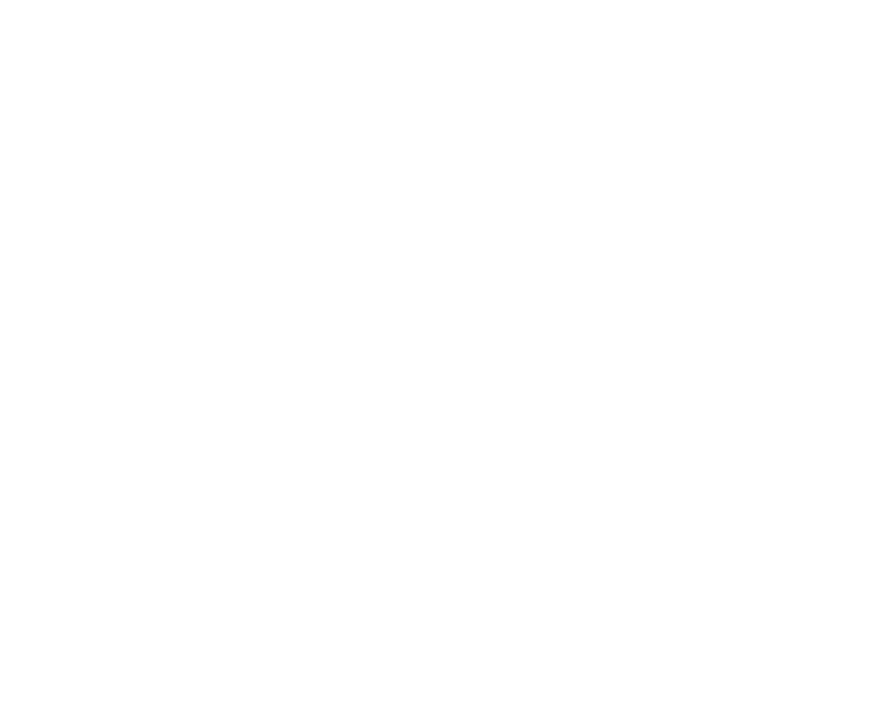
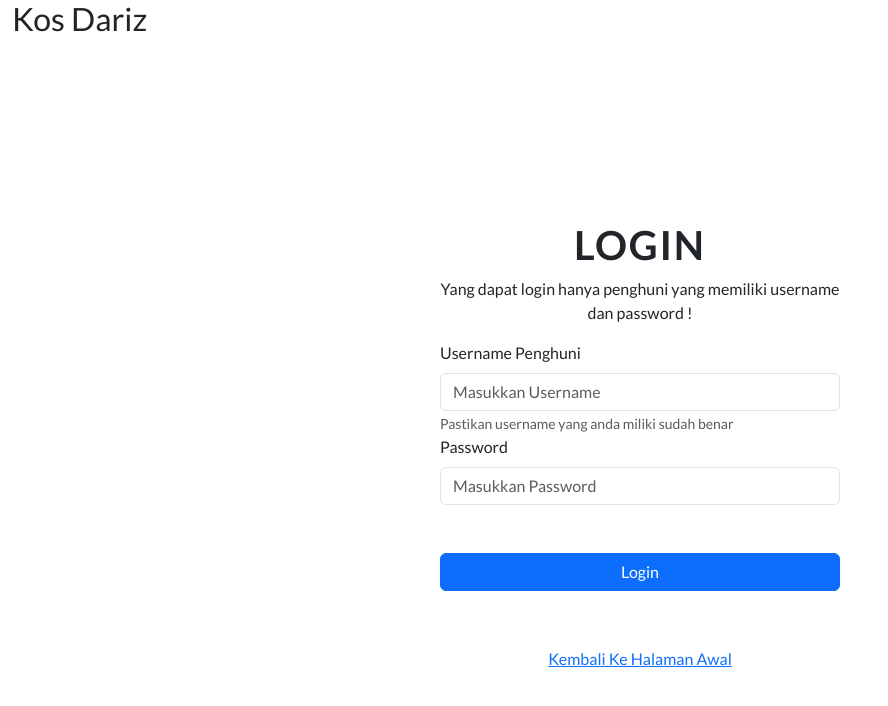
Before and after one commit to Dapoodap/FE_Skripsi, a React (Vite) app: page /login in a window 1280 px wide. Before the commit this address had no page. Shown: the top 706 px of the page, without its empty margins (0-888 px from the left). Built offline with nearby package versions, Linux system fonts and the light colour scheme; a web font is replaced by a local one.

Commit message:
add katalog page and login

```diff
--- a/src/App.jsx
+++ b/src/App.jsx
@@ -5,6 +5,7 @@
 import About from './pages/About';
 import Roomcatalog from './pages/Roomcatalog';
 import Contact from './pages/Contact';
+import Loginpage from './pages/Loginpage';
 function App() {
 
   return (
@@ -14,6 +15,7 @@
     <Route path='/about' element={<About/>}/>
     <Route path='/room' element={<Roomcatalog/>}/>
     <Route path='/contact' element={<Contact/>}/>
+    <Route path='/login' element={<Loginpage/>}/> {/*  */}
    </Routes>
    </>
   )
--- /dev/null
+++ b/src/components/Cardroomcatalog.jsx
@@ -0,0 +1,52 @@
+import { Badge, Button, Card, Col, Container, Row } from "react-bootstrap";
+import gbr from "../assets/kos.jpg";
+
+function Cardroomcatalog() {
+  return (
+    <>
+      <Container
+        style={{
+          display: "flex",
+          flexDirection: "column",
+          gap: "24px",
+          alignItems: "center",
+        }}
+      >
+
+    <Card style={{ maxWidth: '900px', height: 'fit-content' }} className="mx-0">
+      <Row  className="align-items-center flex-column flex-md-row mx-0">
+        <Col xs={12} md={6} lg={4}>
+          <Card.Img
+            variant="top"
+            src={gbr}
+            alt="Card Image"
+            style={{ height: '240px', objectFit: 'cover' }}
+          />
+        </Col>
+        <Col xs={12} md={6} lg={8} className="position-relative" >
+          <Card.Body >
+            <Card.Title style={{ fontSize:'30px',fontWeight:'600',letterSpacing:'0.2px',width:'65%'}}>Kamar Tipe Eksklusif No 1</Card.Title>
+            <Card.Text style={{ fontSize:'15px',fontWeight:'400',letterSpacing:'0.26px'}}>
+                    This is a simple card with an image on the left and description
+                    in the middle. Adjust the content as needed. This is a simple card with an image on the left and description
+                    in the middle. Adjust the content as needed.
+            </Card.Text>
+            <strong>Rp.1.200.000/Bulan</strong>
+            <br />
+            <br />
+            <Button variant="info">Book Now</Button>
+          </Card.Body>
+          <div className="position-absolute top-0 end-0 p-3">
+            <Badge bg="warning">4.5 Stars</Badge>
+          </div>
+
+        </Col>
+
+      </Row>
+    </Card>
+      </Container>
+    </>
+  );
+}
+
+export default Cardroomcatalog;
--- a/src/components/Cardvis.jsx
+++ b/src/components/Cardvis.jsx
@@ -34,6 +34,7 @@
             <Card.Text>
               <p>Lorem ipsum dolor sit amet, consectetur adipisicing elit. Laborum et accusamus minima necessitatibus, at magnam ea delectus expedita quae temporibus!</p>
             </Card.Text>
+
           </Card.Body>
           <Card.Img variant="bottom" src={gbr3} style={{border:'2px solid black',bottom:'0'}} className="img-fluid" />
         </Card>
--- a/src/components/Navigation.jsx
+++ b/src/components/Navigation.jsx
@@ -4,9 +4,14 @@
 import Nav from 'react-bootstrap/Nav';
 import Navbar from 'react-bootstrap/Navbar';
 import '../App.css'
-import { Link } from 'react-router-dom';
+import { Link, useNavigate } from 'react-router-dom';
+
 
 function Navigation() {
+  const navigate = useNavigate()
+  const loginFunc = () =>{
+    navigate('/login')
+  }
   return (
     <Navbar expand="lg" className="bg-body-tertiary" style={{padding : '25px'}}>
     <Container fluid>
@@ -25,7 +30,7 @@
             <Nav.Link id='listNav' ><Link style={{ textDecoration:'none',color:'#24AB70',fontSize:'23px' }} to={'/contact'}>Kontak</Link></Nav.Link>
 
         </Nav>
-        <Button id='BtnLogin' style={{ width:'200px',borderRadius:'30px',backgroundColor:'white',border:'1px solid black',color:'black',fontSize:'20px'}}>Login</Button>
+        <Button id='BtnLogin' onClick={loginFunc} style={{ width:'200px',borderRadius:'30px',backgroundColor:'white',border:'1px solid black',color:'black',fontSize:'20px'}}>Login</Button>
       </Navbar.Collapse>
     </Container>
   </Navbar>
--- /dev/null
+++ b/src/pages/Loginpage.jsx
@@ -0,0 +1,40 @@
+
+import { Button, Container, Form} from 'react-bootstrap'
+
+function Loginpage() {
+  return (
+    <>
+    <Container fluid>
+        <h2>Kos Dariz</h2>
+    </Container>
+    <Container className="d-flex align-items-center justify-content-center" style={{ minHeight: '100vh' }}>
+      <div className="w-100" style={{ maxWidth: '400px' }}>
+        <h1 className='text-center' style={{ fontWeight:'600',letterSpacing:'1.8px' }}>LOGIN</h1>
+        <p className='text-center'>Yang dapat login hanya penghuni yang memiliki username dan password !</p>
+        <Form>
+          <Form.Group controlId="formBasicEmail">
+            <Form.Label>Username Penghuni</Form.Label>
+            <Form.Control type="username" placeholder="Masukkan Username" />
+            <Form.Text className="text-muted">
+              Pastikan username yang anda miliki sudah benar
+            </Form.Text>
+          </Form.Group>
+
+          <Form.Group controlId="formBasicPassword">
+            <Form.Label>Password</Form.Label>
+            <Form.Control type="password" placeholder="Masukkan Password" />
+          </Form.Group>
+          <Button className='my-5' style={{ width:'100%' }} variant="primary" type="submit">
+            Login
+          </Button>
+        </Form>
+        <div className="mt-2 text-center">
+           <a href="/"> Kembali Ke Halaman Awal</a>
+        </div>
+      </div>
+    </Container>
+    </>
+  )
+}
+
+export default Loginpage
--- a/src/pages/Roomcatalog.jsx
+++ b/src/pages/Roomcatalog.jsx
@@ -1,10 +1,18 @@
+import {Container } from "react-bootstrap"
 import Navigation from "../components/Navigation"
+import kos from '../assets/kos2.jpeg'
+import Cardroomcatalog from "../components/Cardroomcatalog"
 
 function Roomcatalog() {
   return (
     <>
     <Navigation/>
-    <h1>Room</h1>
+    <Container fluid style={{ backgroundImage: `url(${kos})`,maxWidth:'100%',height:'400px',backgroundSize:'cover',backgroundRepeat:'no-repeat',position:'relative',backgroundPosition:'center center',zIndex:'-2',display:'flex',justifyContent:'center',alignItems:'center',backgroundAttachment:'',marginBottom:'100px'}} >
+      <div className="mask" style={{ position:'absolute',backgroundColor:'#ECE3CE',width:'100%',height:'100%',left:'0',top:'0',opacity:'0.6',zIndex:'-1'}}>
+      </div>
+      <h1 style={{zIndex:'1', fontSize:'45px',fontWeight:'700',letterSpacing:'5px',textAlign:'center'}}>Katalog Kamar</h1>
+    </Container>
+    <Cardroomcatalog/>
     </>
   )
 }
```
Also changed, not shown: src/assets/kos2.jpeg.
